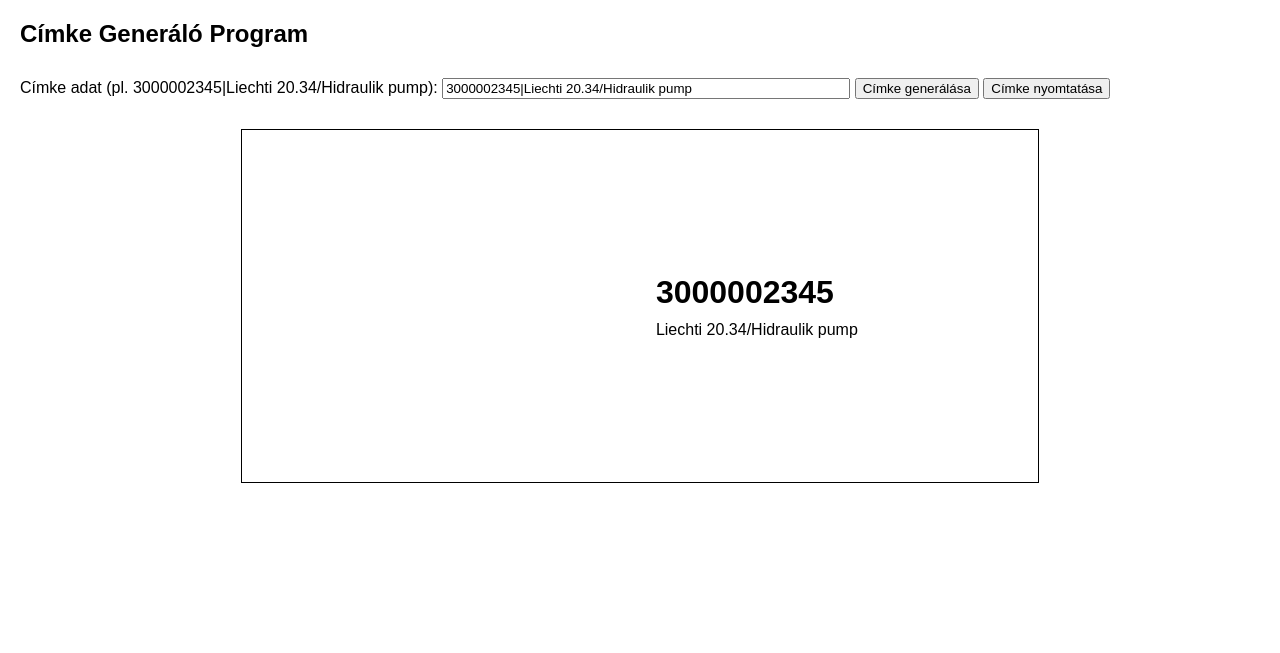
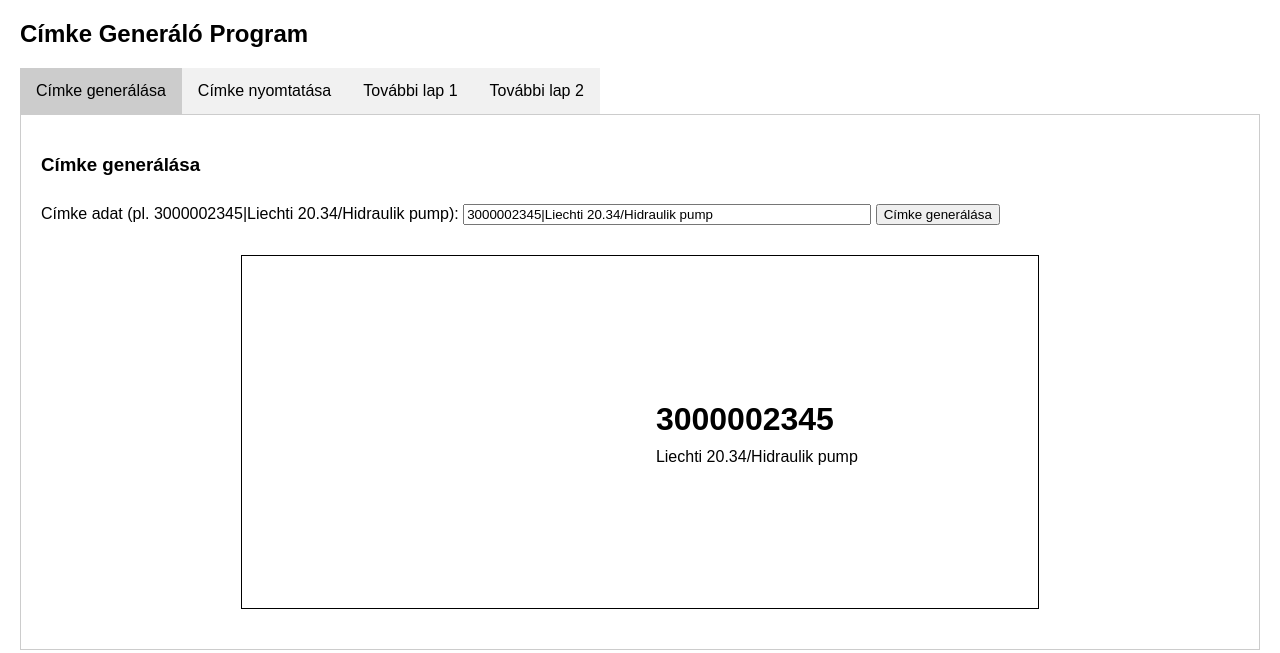
Before and after one commit to csalanka/Teszt, a plain HTML site: page index.html in a window 1280 px wide. Drawn offline with Linux system fonts and the light colour scheme; a script that the page names is missing.

Commit message:
Update index.html

```diff
--- a/index.html
+++ b/index.html
@@ -9,6 +9,32 @@
     body {
       font-family: Arial, sans-serif;
       margin: 20px;
+    }
+    .tab {
+      overflow: hidden;
+      border-bottom: 1px solid #ccc;
+    }
+    .tab button {
+      background-color: #f1f1f1;
+      float: left;
+      border: none;
+      outline: none;
+      cursor: pointer;
+      padding: 14px 16px;
+      transition: 0.3s;
+      font-size: 16px;
+    }
+    .tab button:hover {
+      background-color: #ddd;
+    }
+    .tab button.active {
+      background-color: #ccc;
+    }
+    .tabcontent {
+      display: none;
+      padding: 20px;
+      border: 1px solid #ccc;
+      border-top: none;
     }
     .label-container {
       width: 798px; /* 60 mm 300 DPI + extra 90 px a QR-kód méretének növeléséhez */
@@ -63,11 +89,22 @@
 </head>
 <body>
   <h2>Címke Generáló Program</h2>
+
+  <!-- Tab navigáció -->
+  <div class="tab">
+    <button class="tablinks" onclick="openTab(event, 'Generate')" id="defaultOpen">Címke generálása</button>
+    <button class="tablinks" onclick="openTab(event, 'Print')">Címke nyomtatása</button>
+    <button class="tablinks" onclick="openTab(event, 'Other1')">További lap 1</button>
+    <button class="tablinks" onclick="openTab(event, 'Other2')">További lap 2</button>
+  </div>
+
+  <!-- Tab tartalmak -->
+  <div id="Generate" class="tabcontent">
+    <h3>Címke generálása</h3>
     <div>
       <label for="text-input">Címke adat (pl. 3000002345|Liechti 20.34/Hidraulik pump):</label>
       <input type="text" id="text-input" value="3000002345|Liechti 20.34/Hidraulik pump" maxlength="60" style="width: 400px; margin: 10px 0;">
       <button onclick="generateQRCode()">Címke generálása</button>
-    <button onclick="printLabel()">Címke nyomtatása</button>
     </div>
     <div id="label-container" class="label-container">
       <div class="qr-code">
@@ -79,8 +116,43 @@
         <div><span id="szoveg"></span></div>
       </div>
     </div>
+  </div>
+
+  <div id="Print" class="tabcontent">
+    <h3>Címke nyomtatása</h3>
+    <button onclick="printLabel()">Címke nyomtatása</button>
+    <p>A nyomtatás előtt győződj meg róla, hogy a címke generálva van!</p>
+  </div>
+
+  <div id="Other1" class="tabcontent">
+    <h3>További lap 1</h3>
+    <p>Itt lesz a további tartalom...</p>
+  </div>
+
+  <div id="Other2" class="tabcontent">
+    <h3>További lap 2</h3>
+    <p>Itt lesz a további tartalom...</p>
+  </div>
 
   <script>
+    function openTab(evt, tabName) {
+      // Elrejtjük az összes tab tartalmat
+      const tabcontent = document.getElementsByClassName("tabcontent");
+      for (let i = 0; i < tabcontent.length; i++) {
+        tabcontent[i].style.display = "none";
+      }
+
+      // Eltávolítjuk az "active" osztályt az összes tab gombról
+      const tablinks = document.getElementsByClassName("tablinks");
+      for (let i = 0; i < tablinks.length; i++) {
+        tablinks[i].className = tablinks[i].className.replace(" active", "");
+      }
+
+      // Megjelenítjük a kiválasztott tab tartalmat, és aktiváljuk a gombot
+      document.getElementById(tabName).style.display = "block";
+      evt.currentTarget.className += " active";
+    }
+
     function generateQRCode() {
       const text = document.getElementById("text-input").value.trim();
       if (!text) {
@@ -112,6 +184,9 @@
       window.print();
     }
 
+    // Az alapértelmezett tab megnyitása betöltéskor
+    document.getElementById("defaultOpen").click();
+
     // Automatikus generálás betöltéskor teszteléshez
     window.onload = function() {
       generateQRCode();
```
Lines whose indentation alone changed are shown as unchanged.
